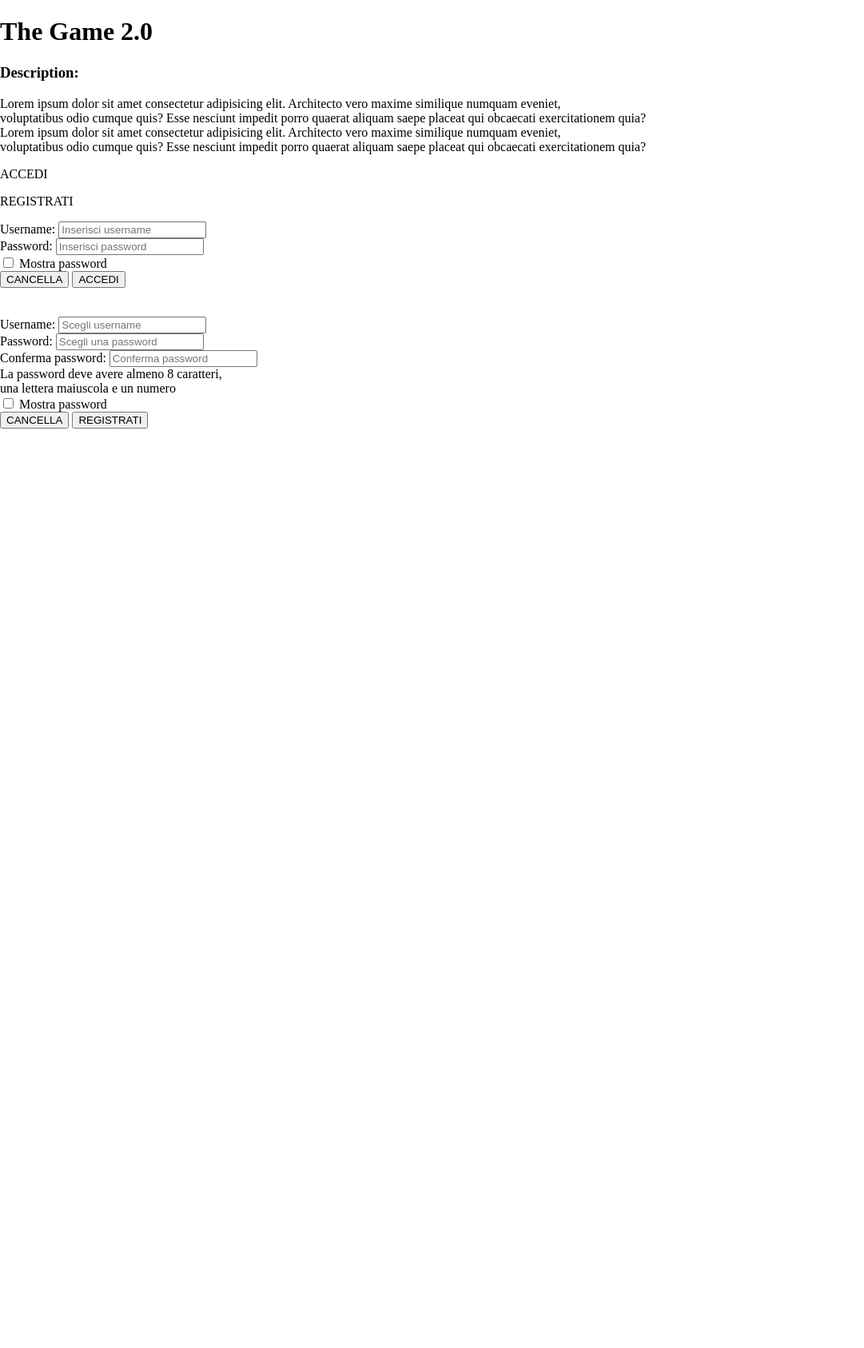
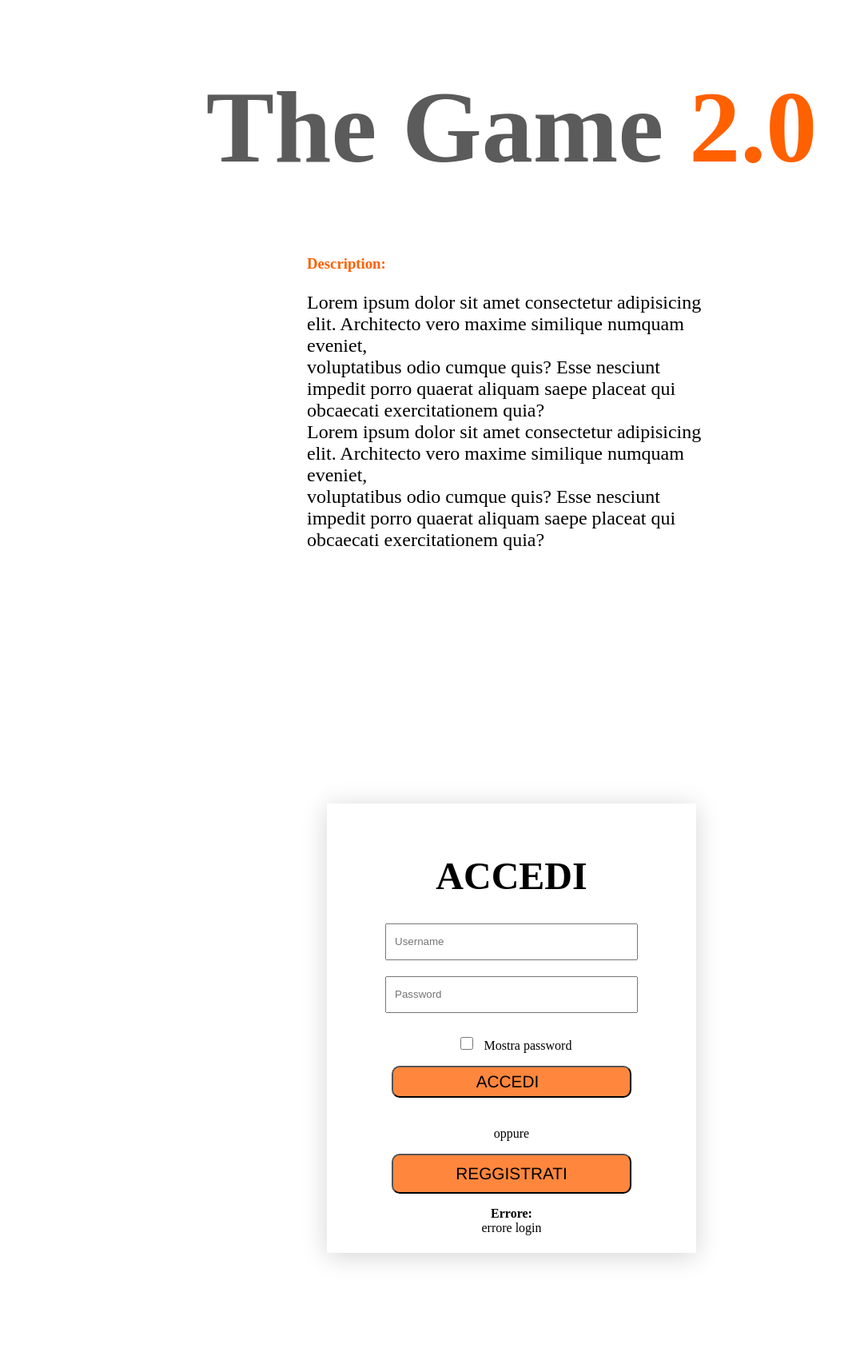
Before and after one commit to GxMich/The-Game-2.0, a PHP site: page / in a window 1280 px wide. Shown: the whole page at 80% size, without its empty margins (0-1081 px from the left). Before the commit the page ends 536 px from the top, so only its background shows below. Run offline with PHP 8.4, Linux system fonts and the light colour scheme.

Commit message:
added style

```diff
--- a/index.php
+++ b/index.php
@@ -8,6 +8,7 @@
     <meta name="viewport" content="width=device-width, initial-scale=1.0">
     <title>The Game 2.0 </title>
     <script src="https://code.jquery.com/jquery-3.6.0.min.js"></script>
+    <link rel="stylesheet" href="style/index.css">
     <style>
         input:focus, textarea:focus, select:focus {outline: none;}
         html,body{margin:0;padding:0;border:0;font-size:100%;font:inherit;vertical-align:baseline}
@@ -25,55 +26,72 @@
 </head>
 <body>
     <header>
-        <h1>The Game 2.0</h1>
+        <h1>The Game <strong id="version">2.0</strong></h1>
         <h3>Description:</h3>
         <p>Lorem ipsum dolor sit amet consectetur adipisicing elit. Architecto vero maxime similique numquam eveniet, <br>voluptatibus odio cumque quis? Esse nesciunt impedit porro quaerat aliquam saepe placeat qui obcaecati exercitationem quia?<br>Lorem ipsum dolor sit amet consectetur adipisicing elit. Architecto vero maxime similique numquam eveniet, <br>voluptatibus odio cumque quis? Esse nesciunt impedit porro quaerat aliquam saepe placeat qui obcaecati exercitationem quia?<br></p>
     </header>
-    <div id="switch">
-        <div><p>ACCEDI</p></div>
-        <div><p>REGISTRATI</p></div>
-    </div>
-    <div id="login"><!-- LOGIN -->
+
+
+    <div class="access">
+
+        <div id="login" class="card"><!-- LOGIN -->
+            <h3>ACCEDI</h3>
             <form action="login_signUp.php" method="post">
 
-            <label for="name_user">Username:</label>
-            <input id="name_user" type="text" name="name_user" placeholder="Inserisci username" required><br>
+                <input id="name_user" type="text" name="name_user" placeholder="Username" required><br>
 
-            <label for="password_user">Password:</label>
-            <input id="password_user" type="password" name="password_user" placeholder="Inserisci password" required><br>
+                <input id="password_user" type="password" name="password_user" placeholder="Password" required><br>
 
                 <input type="checkbox" class="view_password_checkbox" data-target="login_password">
                 <label for="view_password_checkbox">Mostra password</label><br>
 
-            <input type="reset" value="CANCELLA" >
-            <input type="submit" value="ACCEDI">
+                <input class="btn" type="submit" value="ACCEDI">
             </form>
-        <p style="display: none;"><strong>Errore:</strong><br>errore login</p>
+            <p>oppure</p>
+            <button class="btn" id="btn_signUp">REGGISTRATI</button>
+            <p><strong>Errore:</strong><br>errore login</p>
+        </div>
 
-    </div>
-    <br><br>
-    <div id="signUp"><!-- SIGN UP -->
+
+
+
+
+        <div class="card"  id="signUp" style="display: none;"><!-- SIGN UP -->
+            <h3>REGGISTRATI</h3>
             <form id="registrationForm" action="login_signUp.php" method="post">
+                <input id="name_user_signUp" type="text" name="name_user_signUp" placeholder="Username" required><br>
 
-            <label for="name_user_signUp">Username:</label>
-            <input id="name_user_signUp" type="text" name="name_user_signUp" placeholder="Scegli username" required><br>
+                <input id="password_user_signUp" type="password" name="password_user" placeholder="Password" required><br>
 
-            <label for="password_user_signUp">Password:</label>
-            <input id="password_user_signUp" type="password" name="password_user" placeholder="Scegli una password" required><br>
-
-            <label for="confirm_password_user_signUp">Conferma password:</label>
                 <input id="confirm_password_user_signUp" type="password" name="confirm_password_user_signUp" placeholder="Conferma password" required><br>
 
-            <label>La password deve avere almeno 8 caratteri, <br>una lettera maiuscola e un numero</label><br>
+                <label style="font-size: 0.8em;">La password deve avere almeno 8 caratteri, <br>una lettera maiuscola e un numero</label><br>
                 <input type="checkbox" class="view_password_checkbox" data-target="signup_password">
                 <label for="view_password_checkbox">Mostra password</label><br>
 
-            <input type="reset" value="CANCELLA" >
-            <input type="submit" value="REGISTRATI">
+                <input class="btn" type="submit" value="REGISTRATI">
+            </form>
+            <p>oppure</p>
+            <button class="btn" id="btn_login">ACCEDI</button>
+            <p><strong>Errore:</strong><br>errore registrazione</p>
+        </div>
+    </div>
 
-        </form>
-        <p style="display: none;"><strong>Errore:</strong><br>errore registrazione</p>
-    </div>
+
+
+    <script>
+        $(document).ready(function(){
+            $('#btn_signUp').click(function(){
+                $('#login').hide();
+                $('#signUp').show();
+            });
+            $('#btn_login').click(function(){
+                $('#login').show();
+                $('#signUp').hide();
+            });
+        });
+
+    </script>
 
     <script>
         $(document).ready(function(){
--- /dev/null
+++ b/style/index.css
@@ -0,0 +1,105 @@
+header{
+    margin: 0 auto;
+    height: 100vh;
+}
+header h1{
+    color: rgb(91, 91, 91);
+    text-align: center;
+    font-size:8em;
+    padding: 0;
+    width: 100%;
+}
+header strong{
+    color: #ff6000;
+}
+header p{
+    width: 40%;
+    padding-left: 30%;
+    font-size: 1.5em;
+}
+header h3{
+    width: 40%;
+    padding-left: 30%;
+    color: #ff6000;
+}
+
+.access{
+    height: 100vh;
+    display: flex;
+    justify-content: center;
+    align-items: center;
+}
+.card{
+    height: 500px;
+    width: 400px;
+    text-align: center;
+    padding: 30px;
+    box-shadow: 0 4px 30px rgba(0, 0, 0, 0.171);
+    backdrop-filter: blur(10px);
+    border: 1px solid rgba(255, 255, 255, 0.438);
+}
+
+#signUp{
+    height: 600px;
+}
+
+.card h3{
+    font-size: 3em;
+    margin: 4vh;
+}
+.card input{
+    width: 300px;
+    height: 40px;
+    margin-bottom: 20px;
+    padding-left: 10px;
+}
+
+.card .view_password_checkbox{
+    width: 30px;
+    height: 1rem;
+    margin-top: 10px;
+}
+
+.btn{
+    background: #ff6e15d3;
+    width: 300px;
+    height: 50px;
+    border-radius: 10px;
+    font-size: 1.3em;
+    padding: 5px 20px;
+    font-family: 'Franklin Gothic Medium', 'Arial Narrow', Arial, sans-serif;
+}
+@media only screen and (max-width: 768px) {
+
+    header{
+        margin: 0 auto;
+        height: 100vh;
+    }
+
+    header h1{
+        color: rgb(91, 91, 91);
+        text-align: center;
+        font-size:3em;
+        padding: 0;
+        width: 95%;
+    }
+
+    header strong{
+        color: #ff6000;
+    }
+
+    header h3{
+        width: 50%;
+        padding-top: 30%;
+        color: #ff6000;
+    }
+
+    header p{
+        width: 50%;
+        padding-left: 25%;
+        font-size: 1em;
+        display: block;
+        justify-content: center;
+        align-items: center;
+    }
+}
```
Also changed, not shown: img/The_Game_2_logo.png (added), img/logo2.png (added), stile/login.css (deleted), stile/navbar.css (deleted), stile/signUp.css (deleted), style/navbar.css (added). Lines whose indentation alone changed are shown as unchanged.
